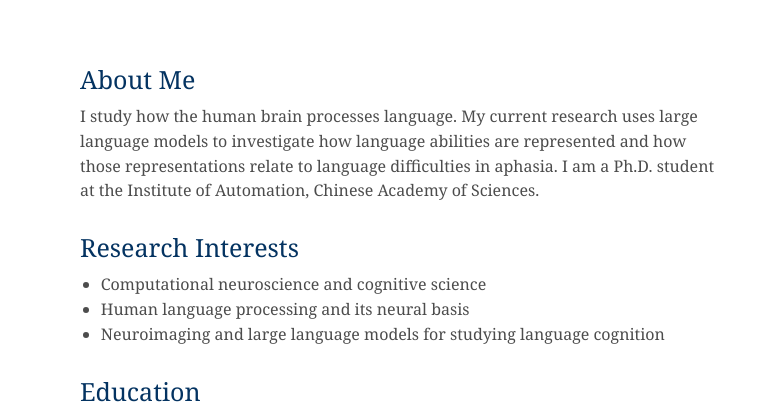
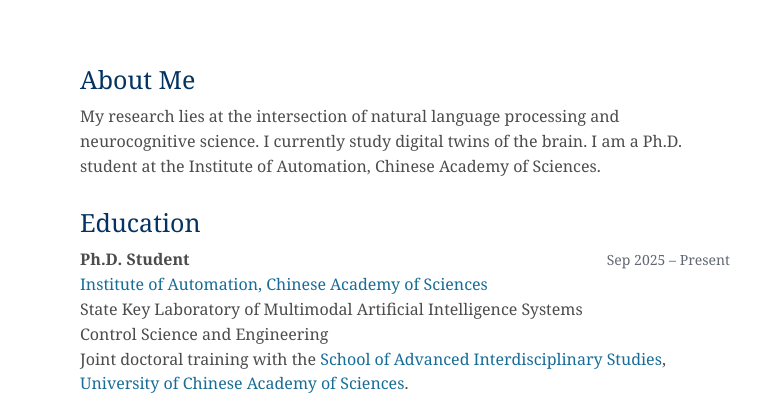
Before and after one commit to AuroraZoer/aurorazoer.github.io, a plain HTML site: page index.html in a window 1280 px wide. Shown: the top 404 px of the page, 390-1151 px from the left. Drawn offline with Linux system fonts and the light colour scheme.

Commit message:
Update research biography

```diff
--- a/index.html
+++ b/index.html
@@ -3,7 +3,7 @@
 <head>
   <meta charset="utf-8">
   <meta name="viewport" content="width=device-width, initial-scale=1">
-  <meta name="description" content="Yiran Zhao (赵怡然), Ph.D. student researching computational neuroscience, cognitive science, and language processing.">
+  <meta name="description" content="Yiran Zhao (赵怡然), Ph.D. student working at the intersection of natural language processing and neurocognitive science, with a current focus on digital twins of the brain.">
   <title>Yiran Zhao | Academic Homepage</title>
   <link rel="icon" href="https://avatars.githubusercontent.com/u/101802289?v=4&amp;s=64">
   <style>
@@ -118,8 +118,6 @@
       font-size: 14px;
       white-space: nowrap;
     }
-
-    .interests { margin: 0; padding-left: 1.3em; }
 
     .works {
       display: grid;
@@ -249,16 +247,7 @@
     <main>
       <section aria-labelledby="about">
         <h2 id="about">About Me</h2>
-        <p>I study how the human brain processes language. My current research uses large language models to investigate how language abilities are represented and how those representations relate to language difficulties in aphasia. I am a Ph.D. student at the Institute of Automation, Chinese Academy of Sciences.</p>
-      </section>
-
-      <section aria-labelledby="interests">
-        <h2 id="interests">Research Interests</h2>
-        <ul class="interests">
-          <li>Computational neuroscience and cognitive science</li>
-          <li>Human language processing and its neural basis</li>
-          <li>Neuroimaging and large language models for studying language cognition</li>
-        </ul>
+        <p>My research lies at the intersection of natural language processing and neurocognitive science. I currently study digital twins of the brain. I am a Ph.D. student at the Institute of Automation, Chinese Academy of Sciences.</p>
       </section>
 
       <section aria-labelledby="education">
```
